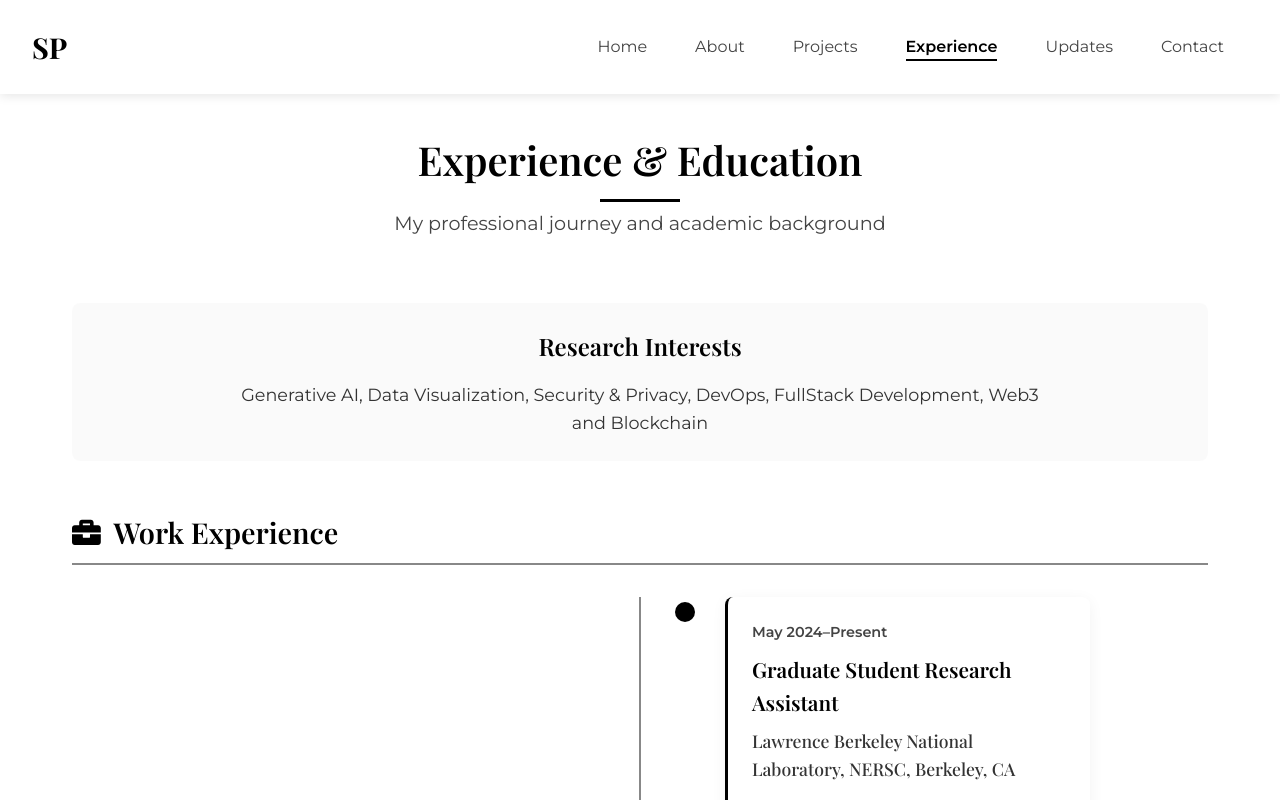
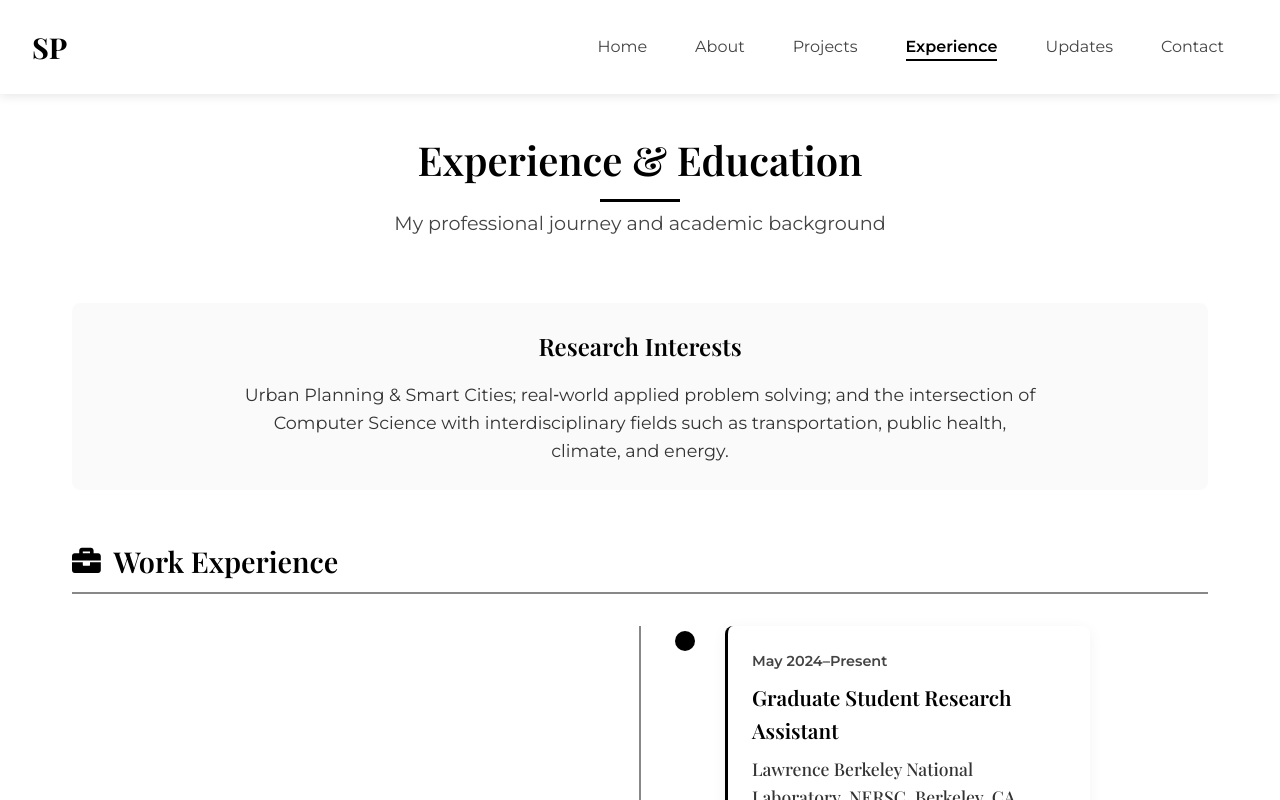
Before and after one commit to shrprabh/Shreyas_Portfolio, a React (Create React App) app: page /experience in a window 1280 px wide. Shown: the top 800 px of the page. Built offline with nearby package versions, Linux system fonts and the light colour scheme; the HTML template or start-up script is replaced by a standard one.

Commit message:
feat: Update research interests to reflect current focus on urban planning and interdisciplinary applications

```diff
--- a/src/pages/Experience.tsx
+++ b/src/pages/Experience.tsx
@@ -327,8 +327,9 @@ const Experience: React.FC = () => {
         <ResearchInterests>
           <InterestsTitle>Research Interests</InterestsTitle>
           <InterestsList>
-            Generative AI, Data Visualization, Security & Privacy, DevOps,
-            FullStack Development, Web3 and Blockchain
+            Urban Planning & Smart Cities; real‑world applied problem solving;
+            and the intersection of Computer Science with interdisciplinary
+            fields such as transportation, public health, climate, and energy.
           </InterestsList>
         </ResearchInterests>
 
```
